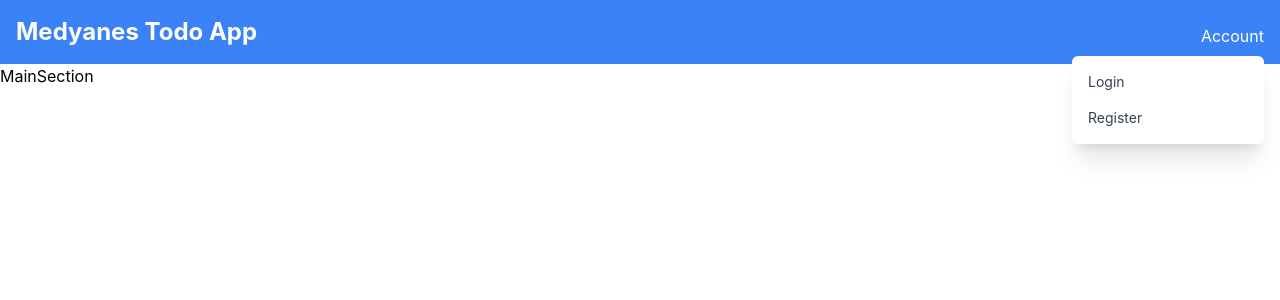
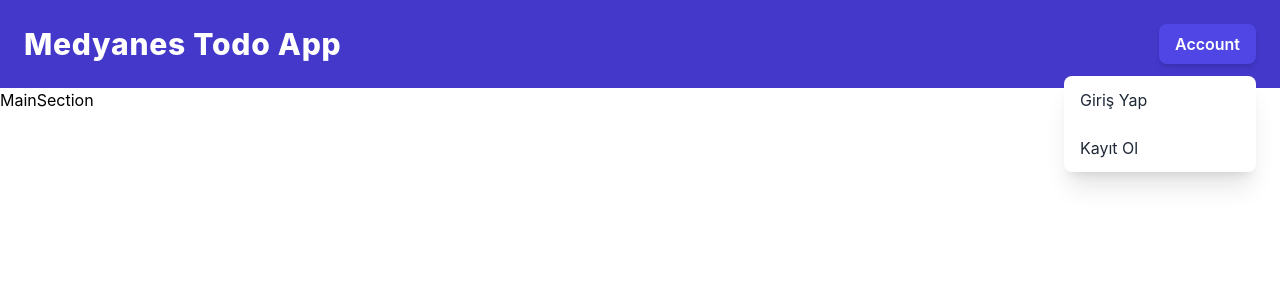
Before and after one commit to ahmetanil1/test-case-medyanes360, a Next.js app: page / in a window 1280 px wide. Both pictures are taken after a click on the button "Account". Shown: the top 300 px of the page. Built offline with nearby package versions, Linux system fonts and the light colour scheme; no server answers.

Commit message:
Change haeder design when user log in

```diff
--- a/components/Header/index.jsx
+++ b/components/Header/index.jsx
@@ -1,41 +1,86 @@
+// components/Header.jsx
 "use client";
-import React, { useState } from 'react';
-import Link from 'next/link';
+import React, { useState, useRef, useEffect } from "react";
+import Link from "next/link";
+import { useSession } from "next-auth/react";
+import UserBadge from "../other/userBadge";
+import LoadingScreen from "../other/loading";
 
 function Header() {
+    const { data: session, status } = useSession();
     const [isDropdownOpen, setIsDropdownOpen] = useState(false);
+    const dropdownRef = useRef(null);
+    const buttonRef = useRef(null);
 
     const toggleDropdown = () => {
         setIsDropdownOpen(!isDropdownOpen);
     };
 
+    useEffect(() => {
+        const handleClickOutside = (event) => {
+            if (
+                dropdownRef.current &&
+                !dropdownRef.current.contains(event.target) &&
+                buttonRef.current &&
+                !buttonRef.current.contains(event.target)
+            ) {
+                setIsDropdownOpen(false);
+            }
+        };
+
+        document.addEventListener("mousedown", handleClickOutside);
+        return () => {
+            document.removeEventListener("mousedown", handleClickOutside);
+        };
+    }, []);
+
     return (
-        <div className="p-4 bg-blue-500 text-white flex justify-between items-center">
-            <h1 className="text-2xl font-bold">Medyanes Todo App</h1>
-            <nav className="mt-2">
+        <header className="p-6 bg-indigo-700 text-white flex justify-between items-center">
+            <h1 className="text-3xl font-extrabold tracking-wide">Medyanes Todo App</h1>
+
+            <nav className="relative">
+                { session ? (
+                    // If logged in, display the UserBadge component directly
+                    <UserBadge user={session.user} />
+                ) : (
+                    // If not logged in, display the dropdown for login/register
                     <ul className="flex space-x-4">
-
                         <li className="relative">
                             <button
+                                ref={buttonRef}
                                 onClick={toggleDropdown}
-                            className="text-white hover:underline focus:outline-none"
+                                className="px-4 py-2 bg-indigo-600 cursor-pointer hover:bg-indigo-500 text-white font-semibold rounded-lg shadow-md transition duration-300 ease-in-out transform hover:scale-105 focus:outline-none"
+                                aria-label="Toggle Account Dropdown"
                             >
                                 Account
                             </button>
+
                             {isDropdownOpen && (
-                            <div className="absolute right-0 mt-2 py-2 w-48 bg-white rounded-md shadow-xl z-20">
-                                <Link href="/login" className="block px-4 py-2 text-sm text-gray-700 hover:bg-blue-500 hover:text-white">
-                                    Login
+                                <div
+                                    ref={dropdownRef}
+                                    className="absolute right-0 mt-3 w-48 bg-white rounded-lg shadow-xl z-20 overflow-hidden text-gray-800"
+                                >
+                                    <Link
+                                        href="/login"
+                                        onClick={() => setIsDropdownOpen(false)}
+                                        className="block px-4 py-3 hover:bg-indigo-600 hover:text-white transition duration-200 ease-in-out"
+                                    >
+                                        Giriş Yap
                                     </Link>
-                                <Link href="/register" className="block px-4 py-2 text-sm text-gray-700 hover:bg-blue-500 hover:text-white">
-                                    Register
+                                    <Link
+                                        href="/register"
+                                        onClick={() => setIsDropdownOpen(false)}
+                                        className="block px-4 py-3 hover:bg-indigo-600 hover:text-white transition duration-200 ease-in-out"
+                                    >
+                                        Kayıt Ol
                                     </Link>
                                 </div>
                             )}
                         </li>
                     </ul>
+                )}
             </nav>
-        </div>
+        </header>
     );
 }
 
```
Lines whose indentation alone changed are shown as unchanged.
